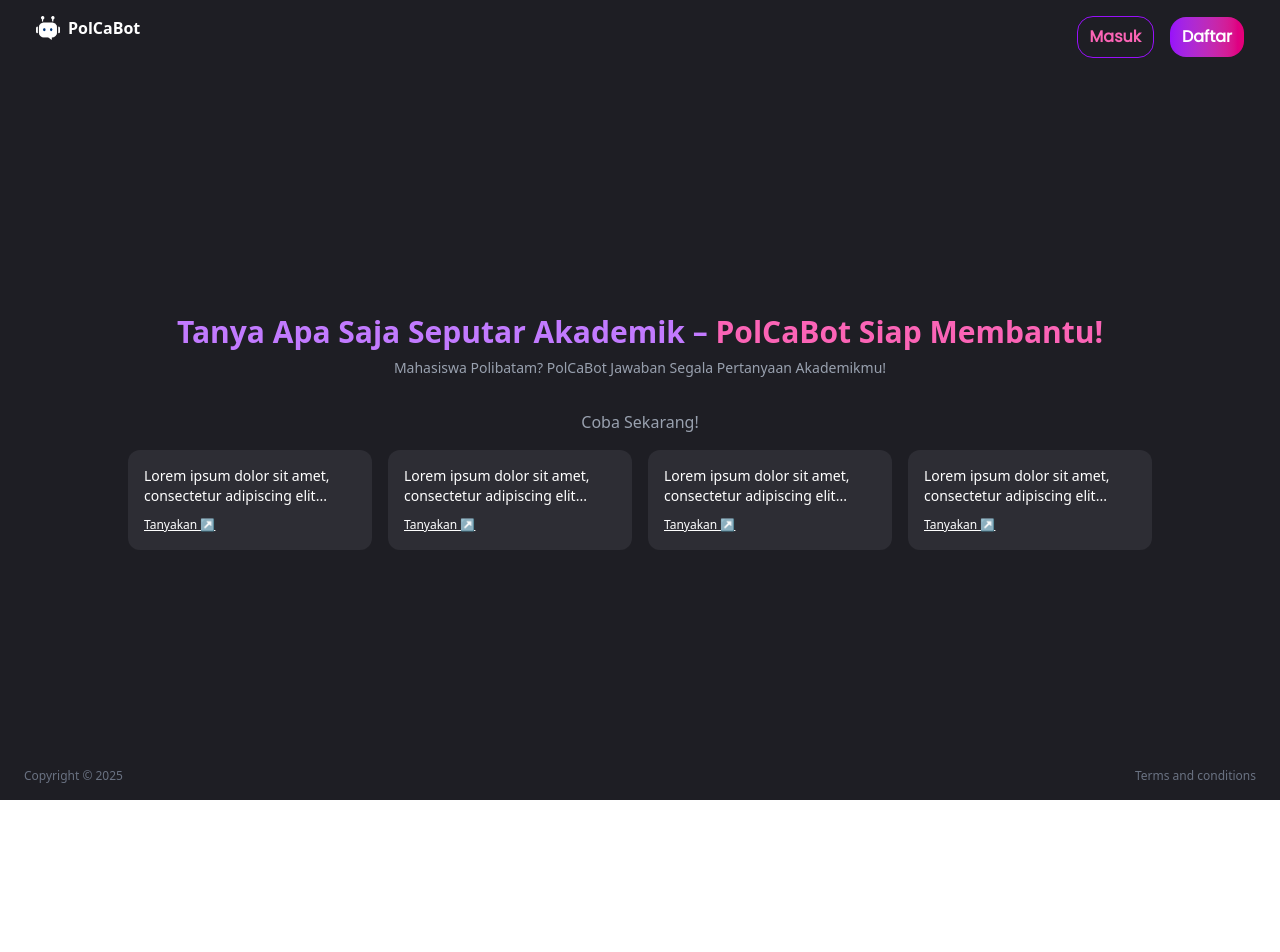
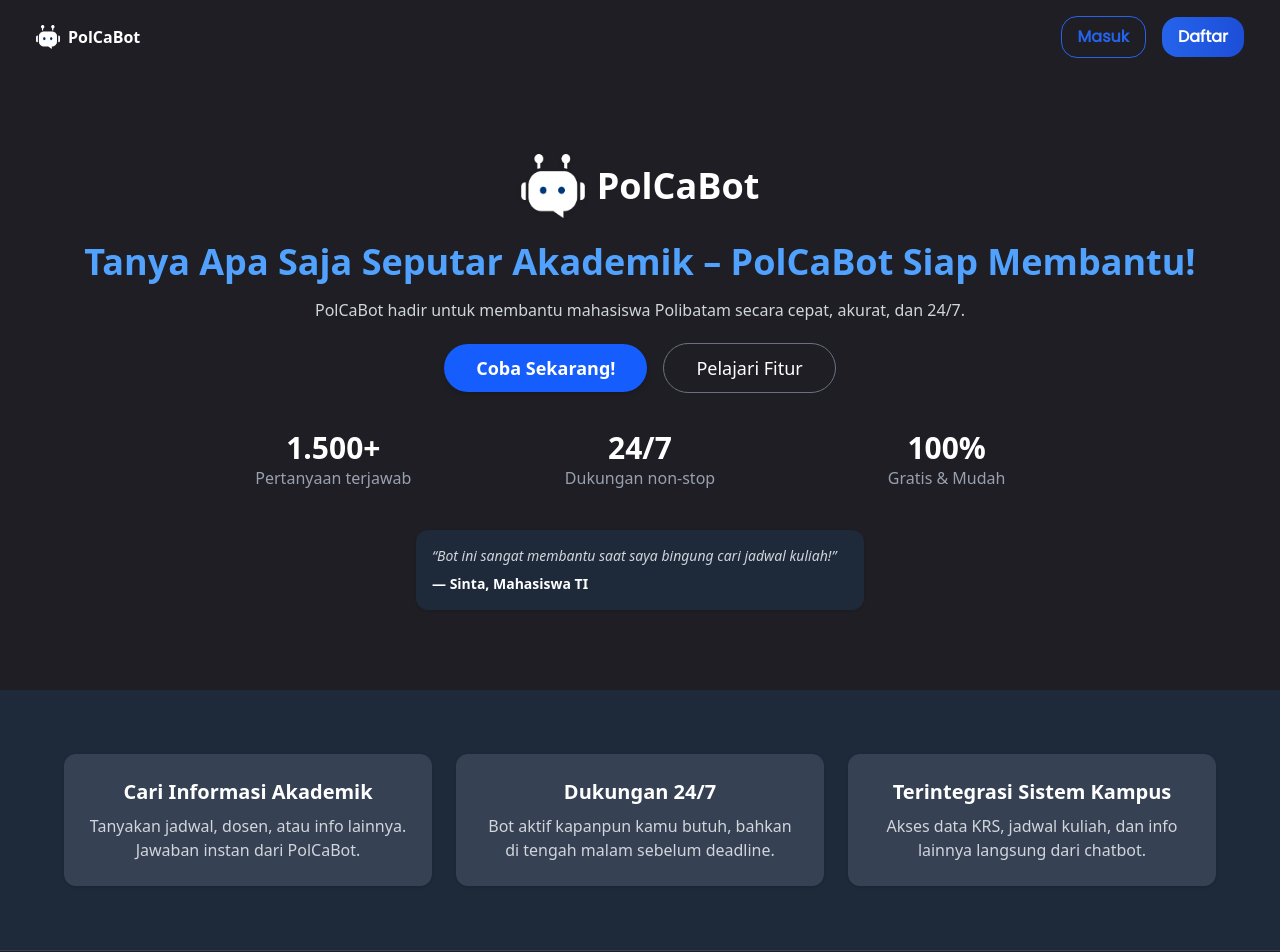
Before and after one commit to university-projects-poltek/Polcabot, a React (Vite) app in the folder frontend/: page / in a window 1280 px wide. Shown: the top 952 px of the page. Before the commit the page ends 800 px from the top, so only its background shows below. Built offline with nearby package versions, Linux system fonts and the light colour scheme.

Commit message:
refractor color scheme + revisi homepage

```diff
--- a/frontend/src/components/footer.jsx
+++ b/frontend/src/components/footer.jsx
@@ -1,8 +1,8 @@
 export const Footer = () => (
-  <footer className="text-xs text-gray-500 text-center p-4">
-    <div className="flex justify-between px-2">
-      <span>Copyright © 2025</span>
-      <span>Terms and conditions</span>
-    </div>
+  <footer className="text-center text-gray-400 text-sm py-6 border-t border-gray-700">
+    &copy; 2025 PolCaBot. All rights reserved. |{" "}
+    <a href="#" className="underline hover:text-white">
+      Terms and Conditions
+    </a>
   </footer>
 );
--- a/frontend/src/components/header.jsx
+++ b/frontend/src/components/header.jsx
@@ -1,6 +1,5 @@
-import { Link } from "react-router";
+import { Link } from "react-router-dom";
 import { useLocation } from "react-router-dom";
-
 import Logo from "../assets/logo-v1.png";
 
 export const Header = () => {
@@ -8,26 +7,36 @@ export const Header = () => {
 
   return (
     <header className="p-4 flex justify-between mx-5">
-      <Link to="/" className="flex">
+      <Link to="/" className="flex items-center">
         <img src={Logo} alt="PolCaBot" className="w-6 h-6 mr-2" />
-        <span className="text-white font-bold">PolCaBot</span>
+        <span className="font-bold" style={{ color: "var(--color-text)" }}>
+          PolCaBot
+        </span>
       </Link>
 
       {pathname === "/" && (
         <div className="flex items-center space-x-4">
           <Link to="/login">
             <button
-              type="submit"
-              className="w-full py-2 px-3 rounded-2xl border border-purple-600 text-pink-400 hover:bg-gradient-to-r from-purple-600 to-pink-600 hover:text-white transition-colors font-extrabold"
-              style={{ fontFamily: "Poppins" }}
+              className="py-2 px-4 rounded-2xl font-semibold border transition-colors"
+              style={{
+                borderColor: "var(--color-primary)",
+                color: "var(--color-primary)",
+                fontFamily: "Poppins",
+              }}
             >
               Masuk
             </button>
           </Link>
           <Link to="/register">
             <button
-              className="w-full py-2 px-3 rounded-2xl font-extrabold bg-gradient-to-r from-purple-600 to-pink-600 text-white transition-colors"
-              style={{ fontFamily: "Poppins" }}
+              className="py-2 px-4 rounded-2xl font-semibold transition-colors"
+              style={{
+                background:
+                  "linear-gradient(to right, var(--color-primary), var(--color-primary-hover))",
+                color: "var(--color-text)",
+                fontFamily: "Poppins",
+              }}
             >
               Daftar
             </button>
--- a/frontend/src/index.css
+++ b/frontend/src/index.css
@@ -5,6 +5,19 @@
   font-weight: normal;
   font-style: normal;
 }
+:root {
+  --color-primary: #2563eb; /* blue-600 */
+  --color-primary-hover: #1d4ed8; /* blue-700 */
+  --color-accent: #3b82f6; /* blue-500 */
+  --color-text: #ffffff;
+  --color-background: #111827;
+  --color-bg-dark: #1e1e1e;
+  --color-bg-chat: #2a2a2a;
+  --color-placeholder: #9ca3af; /* gray-400 */
+  --color-secondary: #1e1e24;
+  --color-surface: #2e2e38;
+  --color-muted: #9ca3af;
+}
 
 @theme {
   --color-left: #4859f3;
--- a/frontend/src/pages/home/index.jsx
+++ b/frontend/src/pages/home/index.jsx
@@ -1,26 +1,105 @@
 import { Header } from "../../components/header";
 import { Footer } from "../../components/footer";
 import { SuggestionCard } from "../../components/suggestioncard";
+import Logo from "../../assets/logo-v1.png";
 
 export const Home = () => {
   return (
     <div className="min-h-screen bg-[#1E1E24] text-white flex flex-col">
       <Header />
-      <main className="flex-grow flex flex-col items-center px-4 py-10 mt-50">
-        <h1 className="text-2xl sm:text-3xl font-bold text-center text-purple-400">
-          Tanya Apa Saja Seputar Akademik –{" "}
-          <span className="text-pink-400">PolCaBot Siap Membantu!</span>
-        </h1>
-        <p className="mt-2 text-sm text-center text-gray-400">
-          Mahasiswa Polibatam? PolCaBot Jawaban Segala Pertanyaan Akademikmu!
+      {/* Hero Section */}
+      <section className="text-center py-20 px-4">
+        <div className="flex justify-center items-center gap-3 mb-6">
+          <img
+            src={Logo}
+            alt="PolCaBot Logo"
+            className="w-14 h-14 md:w-16 md:h-16 drop-shadow hover:scale-105 transition-transform duration-300"
+          />
+          <h1 className="text-3xl md:text-4xl font-bold text-white">
+            PolCaBot
+          </h1>
+        </div>
+        <h2 className="text-3xl md:text-4xl font-bold text-blue-400 mb-4">
+          Tanya Apa Saja Seputar Akademik – PolCaBot Siap Membantu!
+        </h2>
+        <p className="text-gray-300 max-w-2xl mx-auto mb-8">
+          PolCaBot hadir untuk membantu mahasiswa Polibatam secara cepat,
+          akurat, dan 24/7.
         </p>
-        <p className="mt-8 mb-4 text-gray-400">Coba Sekarang!</p>
-        <div className="grid grid-cols-1 sm:grid-cols-2 md:grid-cols-4 gap-4 w-full max-w-5xl">
-          {Array.from({ length: 4 }).map((_, i) => (
-            <SuggestionCard key={i} />
-          ))}
+        <div className="space-x-4">
+          <a
+            href="#fitur"
+            className="bg-blue-600 hover:bg-blue-700 text-white px-8 py-3 rounded-full text-lg font-semibold shadow-md transition"
+          >
+            Coba Sekarang!
+          </a>
+          <a
+            href="#fitur"
+            className="border border-gray-500 hover:border-white px-8 py-3 rounded-full text-white text-lg font-medium transition"
+          >
+            Pelajari Fitur
+          </a>
         </div>
-      </main>
+
+        {/* Statistik */}
+        <div className="mt-12 grid grid-cols-1 md:grid-cols-3 gap-6 max-w-4xl mx-auto">
+          <div className="text-center">
+            <h3 className="text-3xl font-bold text-white">1.500+</h3>
+            <p className="text-gray-400">Pertanyaan terjawab</p>
+          </div>
+          <div className="text-center">
+            <h3 className="text-3xl font-bold text-white">24/7</h3>
+            <p className="text-gray-400">Dukungan non-stop</p>
+          </div>
+          <div className="text-center">
+            <h3 className="text-3xl font-bold text-white">100%</h3>
+            <p className="text-gray-400">Gratis & Mudah</p>
+          </div>
+        </div>
+
+        {/* Testimoni */}
+        <div className="mt-10 bg-gray-800 max-w-md mx-auto p-4 rounded-xl shadow text-left">
+          <p className="text-sm text-gray-300 italic">
+            “Bot ini sangat membantu saat saya bingung cari jadwal kuliah!”
+          </p>
+          <p className="mt-2 text-sm font-semibold text-white">
+            — Sinta, Mahasiswa TI
+          </p>
+        </div>
+      </section>
+
+      {/* Fitur Section */}
+      <section id="fitur" className="py-16 bg-gray-800 px-6">
+        <div className="grid grid-cols-1 md:grid-cols-3 gap-6 max-w-6xl mx-auto text-center">
+          <div className="bg-gray-700 p-6 rounded-xl shadow hover:shadow-2xl hover:scale-105 transition transform">
+            <h3 className="text-xl font-semibold mb-2">
+              Cari Informasi Akademik
+            </h3>
+            <p className="text-gray-300">
+              Tanyakan jadwal, dosen, atau info lainnya. Jawaban instan dari
+              PolCaBot.
+            </p>
+          </div>
+          <div className="bg-gray-700 p-6 rounded-xl shadow hover:shadow-2xl hover:scale-105 transition transform">
+            <h3 className="text-xl font-semibold mb-2">Dukungan 24/7</h3>
+            <p className="text-gray-300">
+              Bot aktif kapanpun kamu butuh, bahkan di tengah malam sebelum
+              deadline.
+            </p>
+          </div>
+          <div className="bg-gray-700 p-6 rounded-xl shadow hover:shadow-2xl hover:scale-105 transition transform">
+            <h3 className="text-xl font-semibold mb-2">
+              Terintegrasi Sistem Kampus
+            </h3>
+            <p className="text-gray-300">
+              Akses data KRS, jadwal kuliah, dan info lainnya langsung dari
+              chatbot.
+            </p>
+          </div>
+        </div>
+      </section>
+
+      {/* Footer */}
       <Footer />
     </div>
   );
--- a/frontend/src/pages/login/index.jsx
+++ b/frontend/src/pages/login/index.jsx
@@ -1,7 +1,6 @@
 import React, { useState } from "react";
 import Logo from "../../assets/logo-v1.png";
 import { Link, useNavigate } from "react-router-dom";
-
 import { enqueueSnackbar } from "notistack";
 
 export const Login = () => {
@@ -22,14 +21,12 @@ export const Login = () => {
       });
       const data = await res.json();
       if (res.ok) {
-        enqueueSnackbar(`Login berhasil!`, {
-          variant: "success",
-        });
+        enqueueSnackbar(`Login berhasil!`, { variant: "success" });
 
         localStorage.setItem("token", data.token);
-        localStorage.setItem("role", data.user.role); // simpan role
-        localStorage.setItem("name", data.user.name); //
-        // Arahkan ke halaman sesuai role
+        localStorage.setItem("role", data.user.role);
+        localStorage.setItem("name", data.user.name);
+
         if (data.user.role === "admin") {
           navigate("/admin/dashboard");
         } else {
@@ -45,49 +42,91 @@ export const Login = () => {
   };
 
   return (
-    <div className="flex items-center justify-center min-h-screen bg-[#1E1E24]">
+    <div
+      className="flex items-center justify-center min-h-screen"
+      style={{ backgroundColor: "var(--color-secondary)" }}
+    >
       <div className="text-center w-full max-w-xl">
         <div className="flex justify-center mb-6">
-          <div className="text-white text-6xl mb-4">
-            <img src={Logo} alt="PolCaBot Logo" />
-          </div>
+          <img src={Logo} alt="PolCaBot Logo" className="h-20" />
         </div>
         <h1
-          className="text-white text-3xl font-extrabold"
-          style={{ fontFamily: "Poppins" }}
+          className="text-3xl font-extrabold"
+          style={{ fontFamily: "Poppins", color: "var(--color-text)" }}
         >
-          Masuk ke <span className="text-gray-400 font-normal">PolCaBot</span>
+          Masuk ke{" "}
+          <span style={{ color: "var(--color-muted)", fontWeight: "normal" }}>
+            PolCaBot
+          </span>
         </h1>
+
         <form className="mt-6 space-y-4" onSubmit={handleLogin}>
           <input
             type="text"
             placeholder="Masukkan nama pengguna"
             value={username}
             onChange={(e) => setUsername(e.target.value)}
-            className="w-full px-4 py-2 rounded-2xl bg-[#2D2D34] text-white border border-gray-600 focus:outline-none focus:ring-2 focus:ring-purple-500"
-            style={{ fontFamily: "Anonymous Pro" }}
+            className="w-full px-4 py-2 rounded-2xl border focus:outline-none focus:ring-2"
+            style={{
+              fontFamily: "Anonymous Pro",
+              backgroundColor: "var(--color-surface)",
+              color: "var(--color-text)",
+              borderColor: "#4b5563", // gray-600
+              caretColor: "var(--color-primary)",
+              outline: "none",
+              boxShadow: "none",
+              transition: "all 0.2s ease",
+            }}
           />
           <input
             type="password"
             placeholder="Masukkan kata sandi"
             value={password}
             onChange={(e) => setPassword(e.target.value)}
-            className="w-full px-4 py-2 rounded-2xl bg-[#2D2D34] text-white border border-gray-600 focus:outline-none focus:ring-2 focus:ring-purple-500"
-            style={{ fontFamily: "Anonymous Pro" }}
+            className="w-full px-4 py-2 rounded-2xl border focus:outline-none focus:ring-2"
+            style={{
+              fontFamily: "Anonymous Pro",
+              backgroundColor: "var(--color-surface)",
+              color: "var(--color-text)",
+              borderColor: "#4b5563",
+              caretColor: "var(--color-primary)",
+            }}
           />
           <button
             type="submit"
-            className="w-full py-2 rounded-2xl border border-purple-600 text-pink-400 hover:bg-gradient-to-r from-purple-600 to-pink-600 hover:text-white transition-colors font-extrabold"
-            style={{ fontFamily: "Poppins" }}
+            className="w-full py-2 rounded-2xl transition-colors font-extrabold"
+            style={{
+              fontFamily: "Poppins",
+              border: "2px solid var(--color-primary)",
+              color: "var(--color-primary)",
+              background: "transparent",
+            }}
+            onMouseOver={(e) => {
+              e.currentTarget.style.background =
+                "linear-gradient(to right, var(--color-primary), var(--color-primary-hover))";
+              e.currentTarget.style.color = "white";
+            }}
+            onMouseOut={(e) => {
+              e.currentTarget.style.background = "transparent";
+              e.currentTarget.style.color = "var(--color-primary)";
+            }}
           >
             Masuk
           </button>
         </form>
-        <div className="text-gray-400 my-4">Atau</div>
+
+        <div style={{ color: "var(--color-muted)" }} className="my-4">
+          Atau
+        </div>
+
         <Link to="/register">
           <button
-            className="w-full py-2 rounded-2xl font-extrabold bg-gradient-to-r from-purple-600 to-pink-600 text-white transition-colors"
-            style={{ fontFamily: "Poppins" }}
+            className="w-full py-2 rounded-2xl font-extrabold text-white transition-colors"
+            style={{
+              fontFamily: "Poppins",
+              background:
+                "linear-gradient(to right, var(--color-primary), var(--color-primary-hover))",
+            }}
           >
             Daftar
           </button>
--- a/frontend/src/pages/register/index.jsx
+++ b/frontend/src/pages/register/index.jsx
@@ -19,10 +19,8 @@ export const Register = () => {
 
   const handleSubmit = async (e) => {
     e.preventDefault();
-
     const { name, email, username, password, confirmPassword } = form;
 
-    // Validasi awal
     if (!name || !email || !username || !password || !confirmPassword) {
       return alert("Semua field wajib diisi");
     }
@@ -32,18 +30,19 @@ export const Register = () => {
     }
 
     try {
-      const response = await axios.post("http://localhost:3001/api/auth/register", form);
+      const response = await axios.post(
+        "http://localhost:3001/api/auth/register",
+        form
+      );
       alert(response.data.message || "Registrasi berhasil!");
       navigate("/login");
     } catch (error) {
       if (error.response) {
         const { message, errors } = error.response.data;
-
         let fullMessage = message || "Registrasi gagal";
         if (errors && typeof errors === "object") {
           fullMessage = Object.values(errors).join("\n");
         }
-
         alert(fullMessage);
       } else {
         alert("Terjadi kesalahan jaringan atau server");
@@ -52,14 +51,21 @@ export const Register = () => {
   };
 
   return (
-    <div className="min-h-screen bg-[#1E1E24] flex items-center justify-center px-4">
+    <div
+      className="min-h-screen flex items-center justify-center px-4"
+      style={{ backgroundColor: "var(--color-secondary)" }}
+    >
       <div className="max-w-xl w-full text-center">
         <div className="flex flex-col items-center mb-6">
-          <div className="text-white text-6xl mb-4">
-            <img src={Logo} alt="Logo" className="h-20" />
-          </div>
-          <h1 className="text-white text-3xl font-extrabold" style={{ fontFamily: "Poppins" }}>
-            Daftar ke <span className="text-gray-300">PolCaBot</span>
+          <img src={Logo} alt="Logo" className="h-20 mb-4" />
+          <h1
+            className="text-3xl font-extrabold"
+            style={{ fontFamily: "Poppins", color: "var(--color-text)" }}
+          >
+            Daftar ke{" "}
+            <span style={{ color: "var(--color-muted)", fontWeight: "normal" }}>
+              PolCaBot
+            </span>
           </h1>
         </div>
 
@@ -68,8 +74,16 @@ export const Register = () => {
             { name: "name", placeholder: "Masukkan nama lengkap" },
             { name: "email", type: "email", placeholder: "Masukkan email" },
             { name: "username", placeholder: "Masukkan nama pengguna" },
-            { name: "password", type: "password", placeholder: "Masukkan kata sandi" },
-            { name: "confirmPassword", type: "password", placeholder: "Masukkan konfirmasi sandi" },
+            {
+              name: "password",
+              type: "password",
+              placeholder: "Masukkan kata sandi",
+            },
+            {
+              name: "confirmPassword",
+              type: "password",
+              placeholder: "Masukkan konfirmasi sandi",
+            },
           ].map(({ name, type = "text", placeholder }) => (
             <input
               key={name}
@@ -78,22 +92,53 @@ export const Register = () => {
               value={form[name]}
               onChange={handleChange}
               placeholder={placeholder}
-              className="w-full px-4 py-2 rounded-2xl bg-[#2E2E38] text-white border border-gray-700 focus:outline-none focus:ring-2 focus:ring-purple-500"
-              style={{ fontFamily: "Anonymous Pro" }}
+              className="w-full px-4 py-2 rounded-2xl border focus:outline-none focus:ring-2"
+              style={{
+                fontFamily: "Anonymous Pro",
+                backgroundColor: "var(--color-surface)",
+                color: "var(--color-text)",
+                borderColor: "#4b5563",
+                caretColor: "var(--color-primary)",
+              }}
             />
           ))}
 
           <button
             type="submit"
-            className="w-full py-2 rounded-2xl border border-purple-600 text-pink-400 hover:bg-gradient-to-r from-purple-600 to-pink-600 hover:text-white transition-colors font-extrabold"
-            style={{ fontFamily: "Poppins" }}
+            className="w-full py-2 rounded-2xl font-extrabold border transition-colors"
+            style={{
+              fontFamily: "Poppins",
+              borderColor: "var(--color-primary)",
+              color: "var(--color-primary)",
+              background: "transparent",
+            }}
+            onMouseOver={(e) => {
+              e.currentTarget.style.background =
+                "linear-gradient(to right, var(--color-primary), var(--color-primary-hover))";
+              e.currentTarget.style.color = "white";
+            }}
+            onMouseOut={(e) => {
+              e.currentTarget.style.background = "transparent";
+              e.currentTarget.style.color = "var(--color-primary)";
+            }}
           >
             Daftar
           </button>
 
-          <div className="text-gray-400 py-1">Atau</div>
+          <div style={{ color: "var(--color-muted)" }} className="py-1">
+            Atau
+          </div>
+
           <Link to="/login">
-            <button type="button" className="w-full py-2 rounded-2xl font-extrabold bg-gradient-to-r from-purple-600 to-pink-600 text-white hover:from-pink-500 hover:to-purple-500 transition-colors" style={{ fontFamily: "Poppins" }}>
+            <button
+              type="button"
+              className="w-full py-2 rounded-2xl font-extrabold text-white transition-colors"
+              style={{
+                fontFamily: "Poppins",
+                background:
+                  "linear-gradient(to right, var(--color-primary), var(--color-primary-hover))",
+              }}
+            >
               Masuk
             </button>
           </Link>
```
Also changed, not shown: frontend/src/pages/chatroom/chatroompage.jsx (+33 -13 lines), 1 other file (tests, documents, lock files or other folders).
